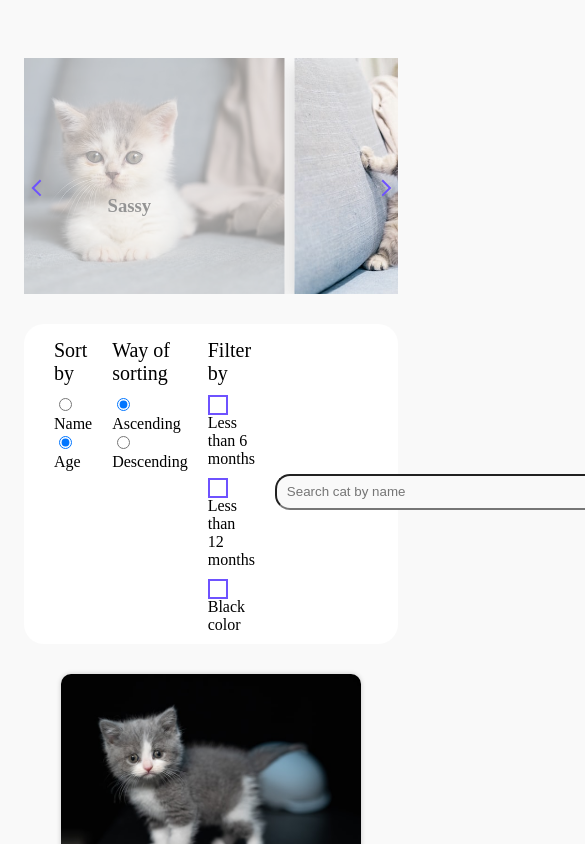
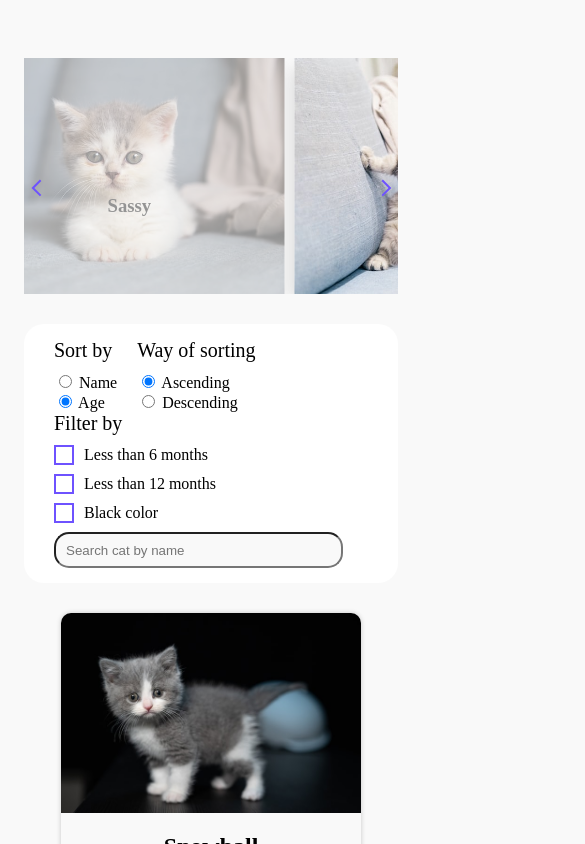
Before and after one commit to salemvelic/cat-shelter, a Vue app: page / in a window 390 px wide. Shown: the top 844 px of the page, 585 px wide, since content can reach past the window. Built offline with nearby package versions, Linux system fonts and the light colour scheme.

Commit message:
Fix responsive inputs

```diff
--- a/src/components/CardsContainer.vue
+++ b/src/components/CardsContainer.vue
@@ -81,7 +81,6 @@
         </ul>
       </div>
       <div class="search-wrapper">
-        <!-- <label>Search</label> -->
         <input
           v-model="searchName"
           type="text"
@@ -212,10 +211,14 @@ export default {
   display: flex;
   align-items: center;
 
+  @media (max-width: 768px) {
+      width: 100%;
+  }
+
   input {
     background-color: #f9f9f9;
     height: 30px;
-    width: 320px;
+    width: 273px;
     border-radius: 15px;
     padding-left: 10px;
   }
@@ -224,9 +227,10 @@ export default {
   display: flex;
   column-gap: 20px;
   margin-top: 30px;
-  padding: 15px 30px 0 30px;
+  padding: 15px 30px;
   background-color: #fff;
   border-radius: 20px;
+  flex-wrap: wrap;
 }
 
 .label-title {
```
